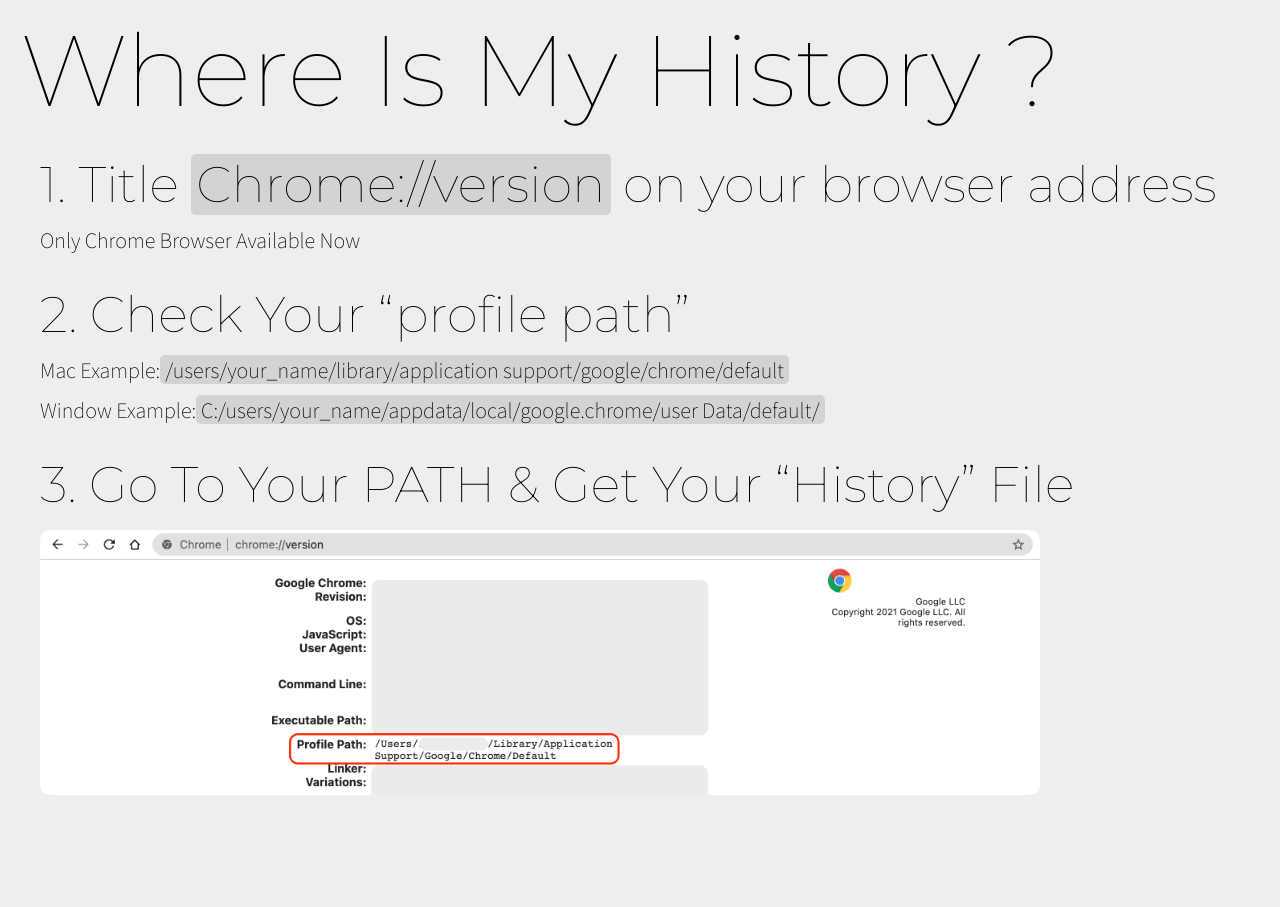
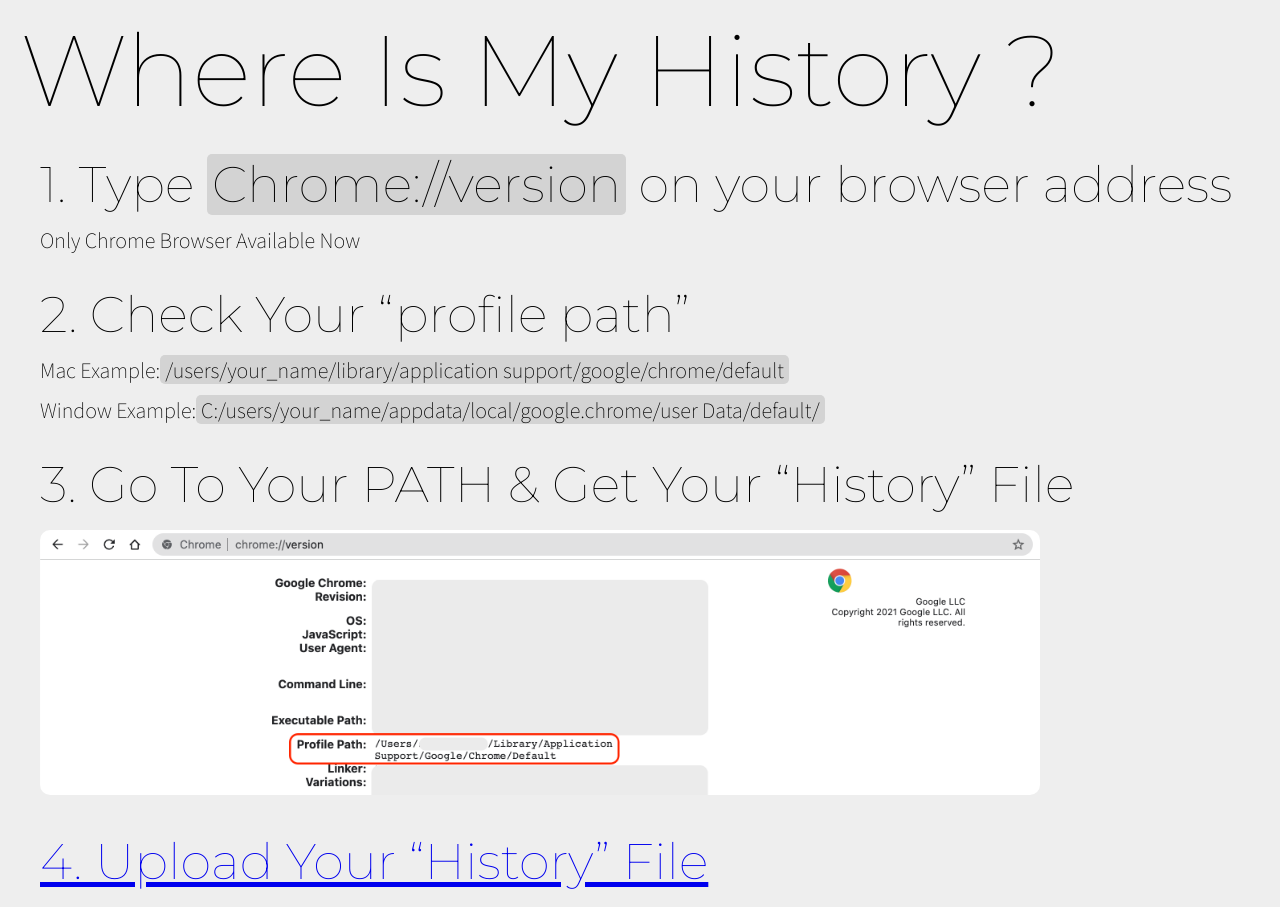
Before and after one commit to visu-visit/visu-visit-client, a React (Create React App) app: page /description-about-browser-history-location in a window 1280 px wide. Before the commit the page ends 817 px from the top, so only its background shows below. Built offline with nearby package versions, Linux system fonts and the light colour scheme.

Commit message:
refactor(FileLocationDescription): typo & add link

```diff
--- a/src/App.tsx
+++ b/src/App.tsx
@@ -1,6 +1,6 @@
 import { Route, Switch } from "react-router-dom";
 import { ThemeProvider } from "styled-components";
-import FileLocationDescription from "./components/FileLocationDescription";
+import FileLocationDescription from "./pages/FileLocationDescription";
 
 import NotFound from "./components/NotFound";
 import History from "./pages/History";
--- a/src/components/FileLocationDescription.tsx
+++ b/src/pages/FileLocationDescription.tsx
@@ -1,6 +1,7 @@
+import { Link } from "react-router-dom";
 import styled from "styled-components";
-import SubTitle from "./shared/SubTitle";
-import Title from "./shared/Title";
+import SubTitle from "../components/shared/SubTitle";
+import Title from "../components/shared/Title";
 
 const Wrapper = styled.div`
   display: flex;
@@ -36,7 +37,7 @@
       <Title>Where Is My History ?</Title>
       <Section>
         <SubTitle>
-          {"1. Title "}
+          {"1. Type "}
           <Code>Chrome://version</Code>
           {" on your browser address"}
         </SubTitle>
@@ -66,6 +67,13 @@
           />
         </Paragraph>
       </Section>
+      <Section>
+        <SubTitle>
+          <Link style={{ textDecoration: "underline" }} to="/">
+            4. Upload Your “History” File
+          </Link>
+        </SubTitle>
+      </Section>
     </Wrapper>
   );
 }
```
